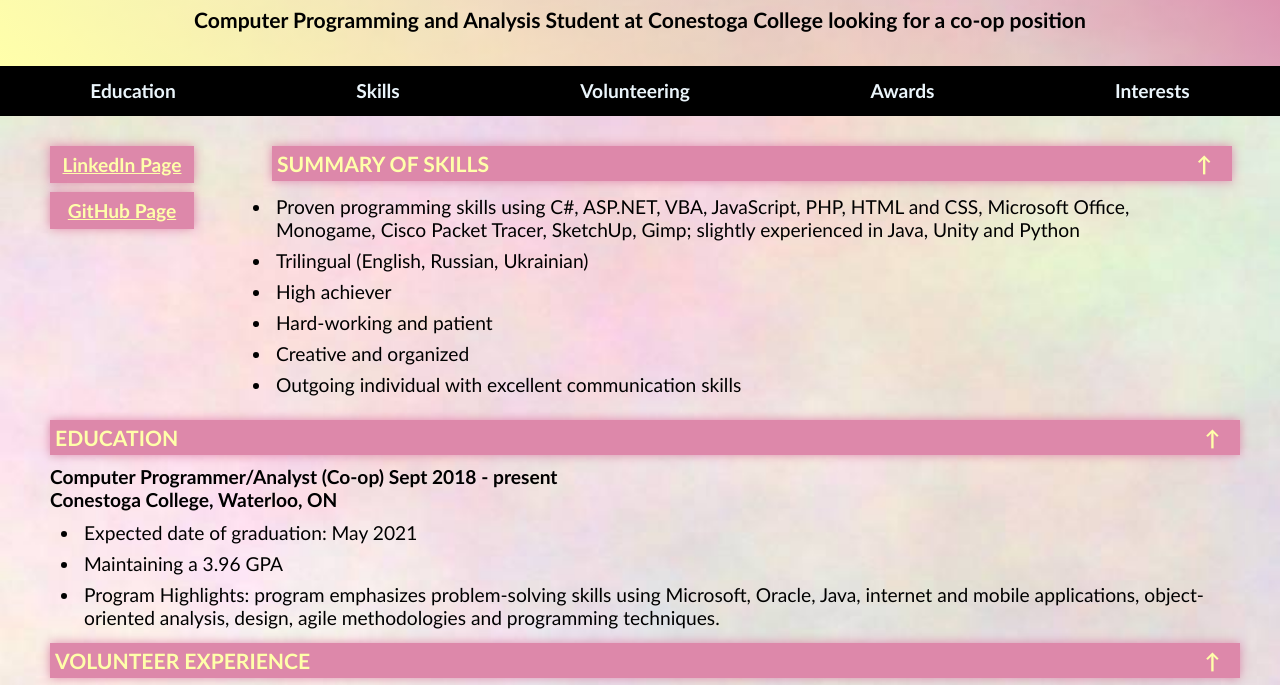
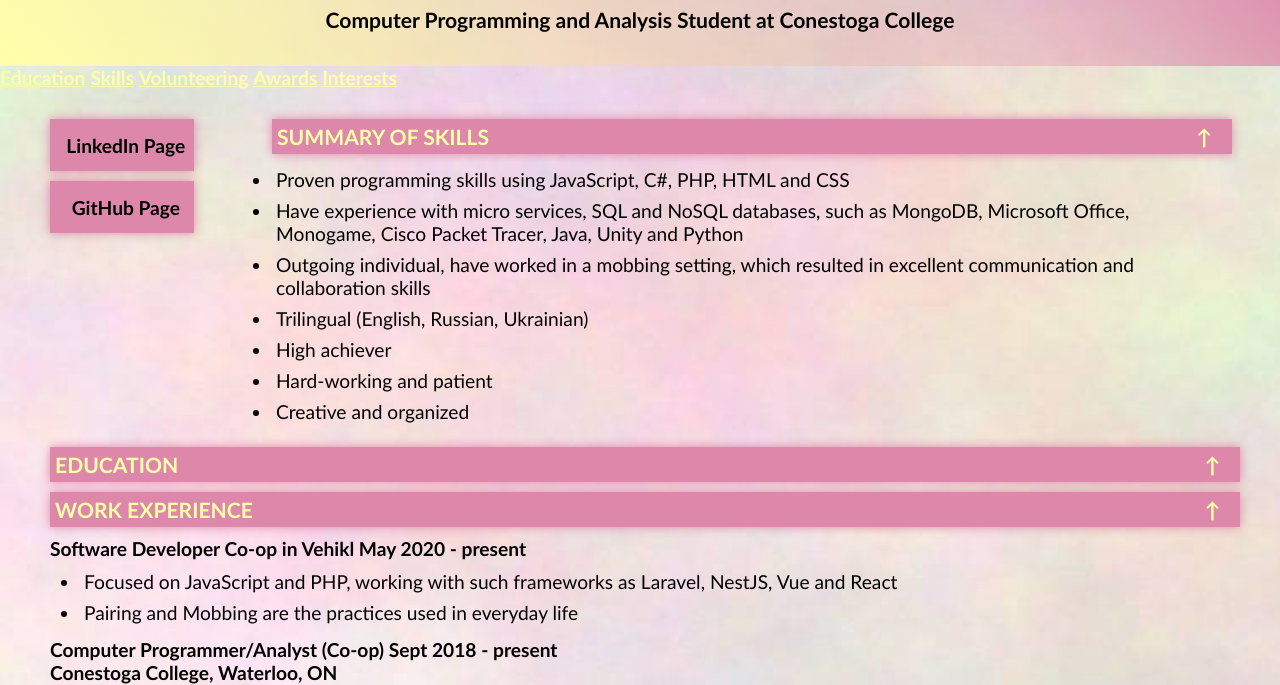
Before and after one commit to alisondraV/alisondraV.github.io, a plain HTML site: page pages/resume.html in a window 1280 px wide. Shown: the part 114-799 px from the top of the page. Drawn offline with Linux system fonts and the light colour scheme.

Commit message:
Update info

```diff
--- a/pages/resume.html
+++ b/pages/resume.html
@@ -17,9 +17,9 @@
 	</div>
 	<header>
 		<h1>Alisa Vynohradova</h1>
-		<h4>Computer Programming and Analysis Student at Conestoga College looking for a co-op position</h4>
+		<h4>Computer Programming and Analysis Student at Conestoga College</h4>
 	</header>
-	<div id="nav_menu" class="sub">
+	<div id="sub_menu" class="sub">
 		<a href="#edu">Education</a>
 		<a href="#skills">Skills</a>
 		<a href="#volEx">Volunteering</a>
@@ -31,14 +31,8 @@
 		<aside id="left">
 		<nav id="nav_list">
 			<ul>
-				<a href="https://www.linkedin.com/in/alisa-vynohradova/">
-				<li>
-					LinkedIn Page
-				</li></a>
-				<a href="https://github.com/alisondraV">
-				<li>
-					GitHub Page
-				</li></a>
+				<li><a href="https://www.linkedin.com/in/alisa-vynohradova/">LinkedIn Page</a></li>
+				<li><a href="https://github.com/alisondraV">GitHub Page</a></li>
 			</ul>
 		</nav>
 		</aside>
@@ -46,27 +40,36 @@
 		<section class="summary">
 			<h3 id="skills">SUMMARY OF SKILLS<a class="go_up" href="#">&uparrow;</a></h3>
 			<ul>
-				<li>Proven programming skills using C#, ASP.NET, VBA, JavaScript, PHP, HTML and CSS, Microsoft Office, Monogame, Cisco
-				Packet Tracer, SketchUp, Gimp; slightly experienced in Java, Unity and Python</li>
+				<li>Proven programming skills using JavaScript, C#, PHP, HTML and CSS</li>
+				<li>Have experience with micro services, SQL and NoSQL databases, such as MongoDB, Microsoft Office,
+					Monogame, Cisco Packet Tracer, Java, Unity and Python</li>
+				<li>Outgoing individual, have worked in a mobbing setting, which resulted in excellent communication
+					and collaboration skills</li>
 				<li>Trilingual (English, Russian, Ukrainian)</li>
 				<li>High achiever</li>
 				<li>Hard-working and patient</li>
 				<li>Creative and organized</li>
-				<li>Outgoing individual with excellent communication skills</li>
 			</ul>
 		</section>
 		<section class="main">
 			<h3 id="edu">EDUCATION<a class="go_up" href="#">&uparrow;</a></h3>
+			<h3 id="work">WORK EXPERIENCE<a class="go_up" href="#">&uparrow;</a></h3>
+			<h4>Software Developer Co-op in Vehikl May 2020 - present</h4>
+			<ul>
+				<li>Focused on JavaScript and PHP, working with such frameworks as Laravel, NestJS, Vue and React</li>
+				<li>Pairing and Mobbing are the practices used in everyday life</li>
+			</ul>
 			<h4>Computer Programmer/Analyst (Co-op) Sept 2018 - present<br>
 				Conestoga College, Waterloo, ON</h4>
 			<ul>
-				<li>Expected date of graduation: May 2021</li>
-				<li>Maintaining a 3.96 GPA</li>
+				<li>Expected date of graduation: May 2022</li>
+				<li>Maintaining a 3.92 GPA</li>
 				<li>Program Highlights: program emphasizes problem-solving skills using Microsoft, Oracle, Java, internet and mobile
 				applications, object-oriented analysis, design, agile methodologies and programming techniques.</li>
 			</ul>
 			<h3 id="volEx">VOLUNTEER EXPERIENCE<a class="go_up" href="#">&uparrow;</a></h3>
 			<ul>
+				<li><b>Vice Lead</b> of Developer Student Club of Conestoga powered by Google</li>
 				<li>Volunteered at the <b>Hack the North (2019)</b> – Canada’s biggest hackathon, where I acquired experience of dealing with
 					customers and staying calm even in stressful situations.</li>
 				<li>Took part in Conestoga College <b>Leadership Ambassador Program (2018-2019)</b> during the first year of studying, which
```
Also changed, not shown: index.html (+1 -3 lines).
